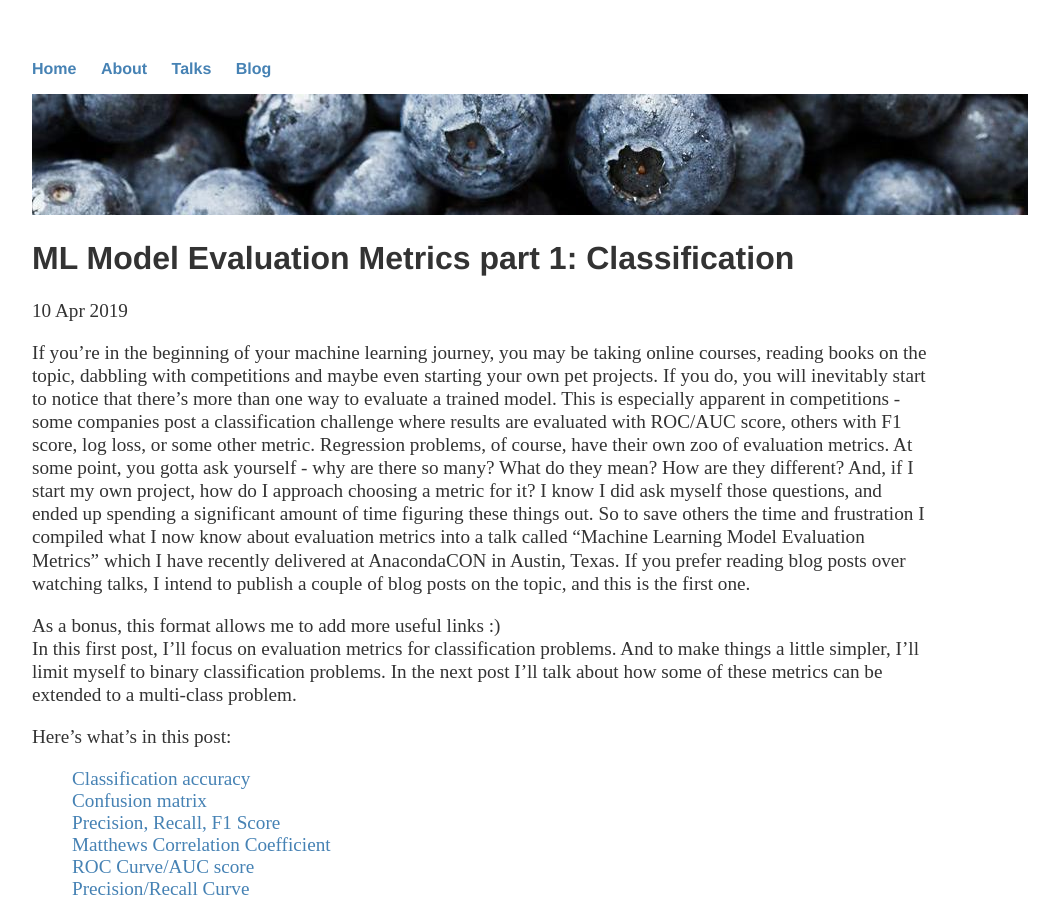
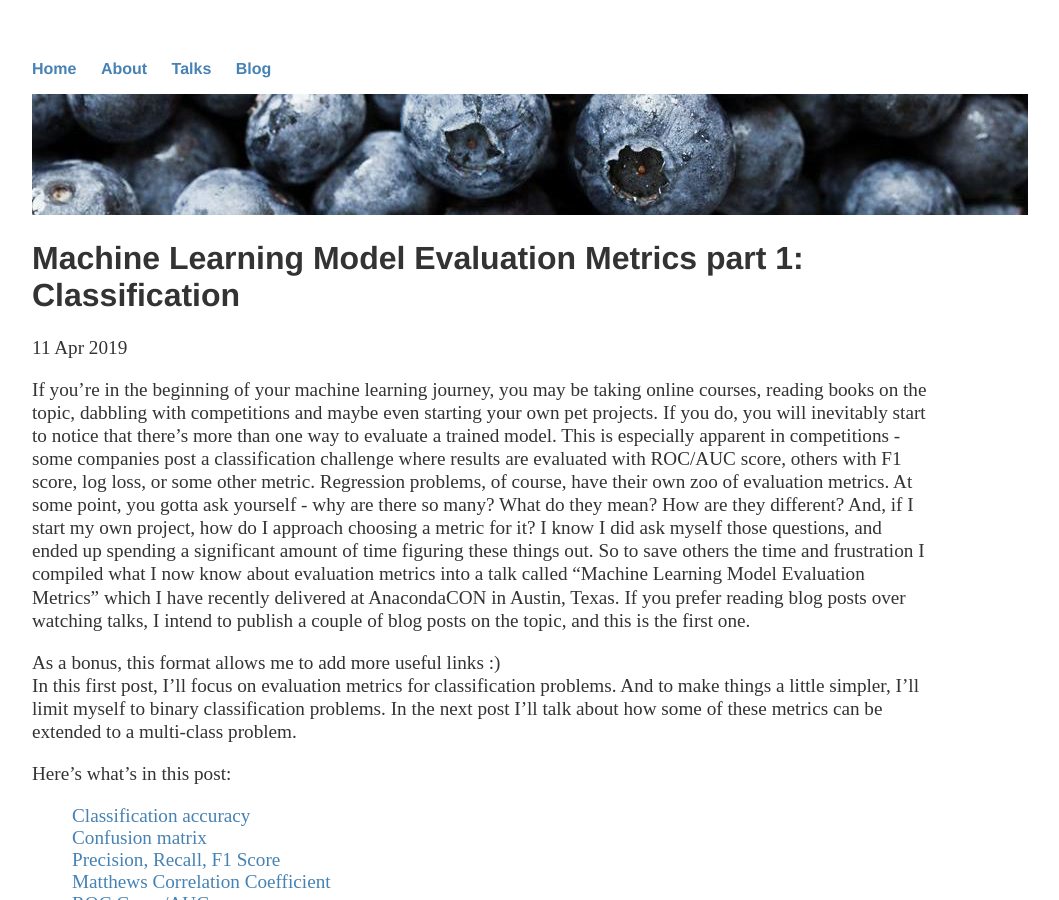
Before and after one commit to MKhalusova/MKhalusova.github.io, a Jekyll site: the page built from _posts/2019-04-11-ml-model-evaluation-metrics-p1.md, in a window 1280 px wide and 900 px high. Shown: the whole window, without its empty margins (160-1219 px from the left). Built offline with Jekyll 4.4.1, drawn with Linux system fonts in a browser that asks for light colours; formulas are drawn with MathJax 3; comment, search, counter and statistics services are not loaded.

Commit message:
(wip) eval metrics post

```diff
--- a/_posts/2019-04-10-ml-model-evaluation-metrics-p1.md
+++ b/_posts/2019-04-11-ml-model-evaluation-metrics-p1.md
@@ -1,7 +1,7 @@
 ---
 layout: post
-title: "ML Model Evaluation Metrics part 1: Classification"
-date: 2019-04-10
+title: "Machine Learning Model Evaluation Metrics part 1: Classification"
+date: 2019-04-11
 use_math: true
 ---
 
```
